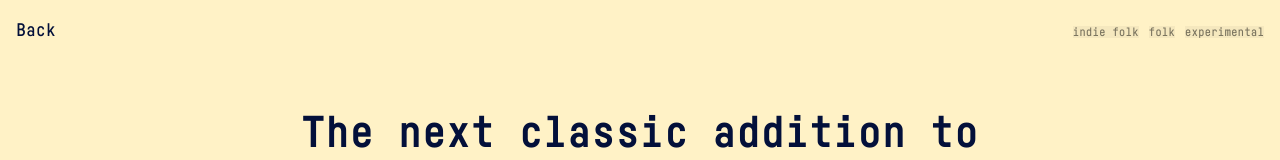
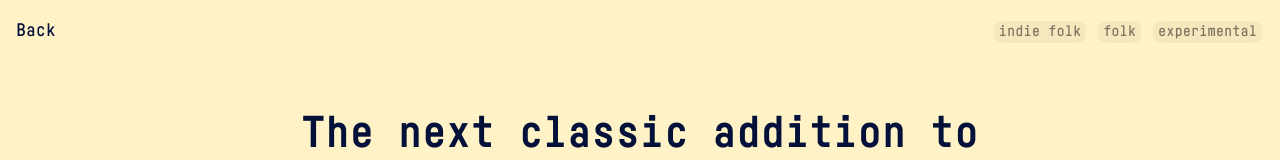
Before and after one commit to s3cr3tmyth/s3cr3tmyth.github.io, a plain HTML site: page review.html in a window 1280 px wide. Shown: the top 160 px of the page. Drawn offline with Linux system fonts and the light colour scheme.

Commit message:
More Tags

```diff
--- a/assets/css/review_style.css
+++ b/assets/css/review_style.css
@@ -499,18 +499,18 @@ p a {
 
 
 .tag {
-	/* display: inline-block; */
-	/* padding: 0 3px; */
-	line-height: 15;
+	display: inline-block;
+	padding: 0 5px;
+	line-height: 24px;
 	background: rgba(0, 0, 0, 0.04);
-	font-size: 12px;
+	font-size: 15px;
 	font-weight: 500;
 	color: rgba(0, 0, 0, 0.5);
-	/* margin-right: 2px; */
-	/* white-space: nowrap; */
-	/* border-radius: 3px; */
+	margin-right: 2px;
+	white-space: nowrap;
+	border-radius: 8px;
 }
 
 .tags .tag {
-	line-height: 15px;
+	line-height: 22px;
 }
```
